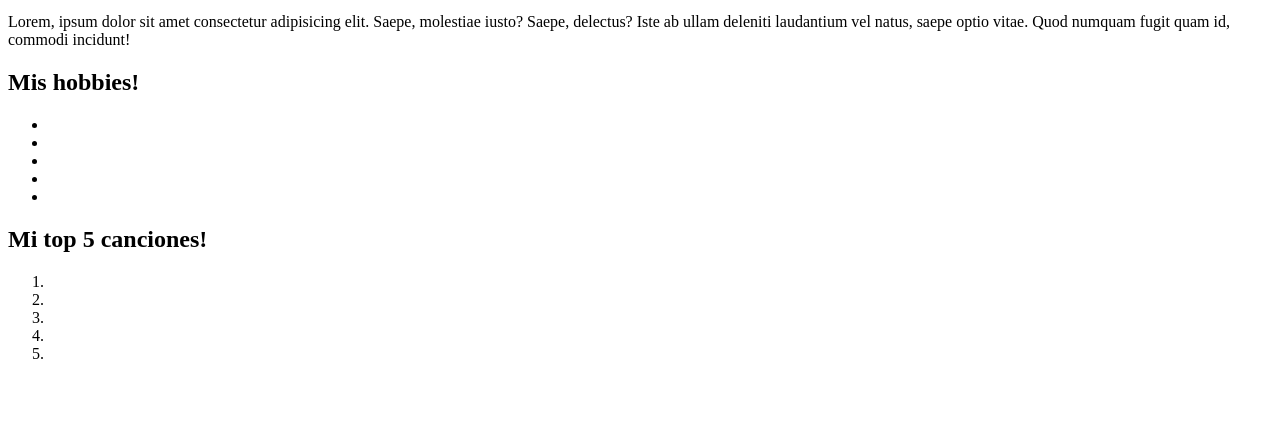
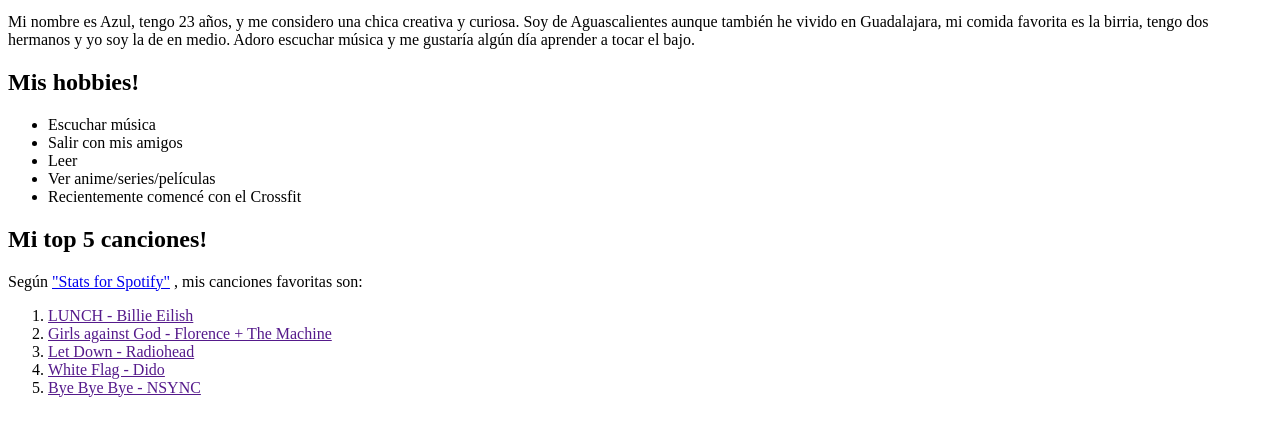
Before and after one commit to azuulgz/ejercicios_html_css_AzulGuzman, a plain HTML site: page Pagina_sobre_mi/index.html in a window 1280 px wide. Shown: the part 101-536 px from the top of the page. Drawn offline with Linux system fonts and the light colour scheme.

Commit message:
feat: se agrego el texto de cada una de las secciones previamente estructuradas

```diff
--- a/Pagina_sobre_mi/index.html
+++ b/Pagina_sobre_mi/index.html
@@ -9,22 +9,25 @@
 <body>
     <h1>Azul!</h1>
     <img src="" alt="Foto mía">
-    <p>Lorem, ipsum dolor sit amet consectetur adipisicing elit. Saepe, molestiae iusto? Saepe, delectus? Iste ab ullam deleniti laudantium vel natus, saepe optio vitae. Quod numquam fugit quam id, commodi incidunt!</p>
+    <p>Mi nombre es Azul, tengo 23 años, y me considero una chica creativa y curiosa. Soy de Aguascalientes aunque también he vivido en Guadalajara, mi comida favorita es la birria, tengo dos hermanos y yo soy la de en medio. Adoro escuchar música y me gustaría algún día aprender a tocar el bajo.</p>
     <h2>Mis hobbies!</h2>
     <ul>
-        <li></li>
-        <li></li>
-        <li></li>
-        <li></li>
-        <li></li>
+        <li>Escuchar música</li>
+        <li>Salir con mis amigos</li>
+        <li>Leer</li>
+        <li>Ver anime/series/películas</li>
+        <li>Recientemente comencé con el Crossfit</li>
     </ul>
     <h2>Mi top 5 canciones!</h2>
+    <p>Según
+        <a href="https://www.statsforspotify.com/">"Stats for Spotify"</a>
+        , mis canciones favoritas son:</p>
     <ol>
-        <li></li>
-        <li></li>
-        <li></li>
-        <li></li>
-        <li></li>
+        <li><a href="">LUNCH - Billie Eilish</a></li>
+        <li><a href="">Girls against God - Florence + The Machine</a></li>
+        <li><a href="">Let Down - Radiohead</a></li>
+        <li><a href="">White Flag - Dido</a></li>
+        <li><a href="">Bye Bye Bye - NSYNC</a></li>
     </ol>
 </body>
 </html>
```
